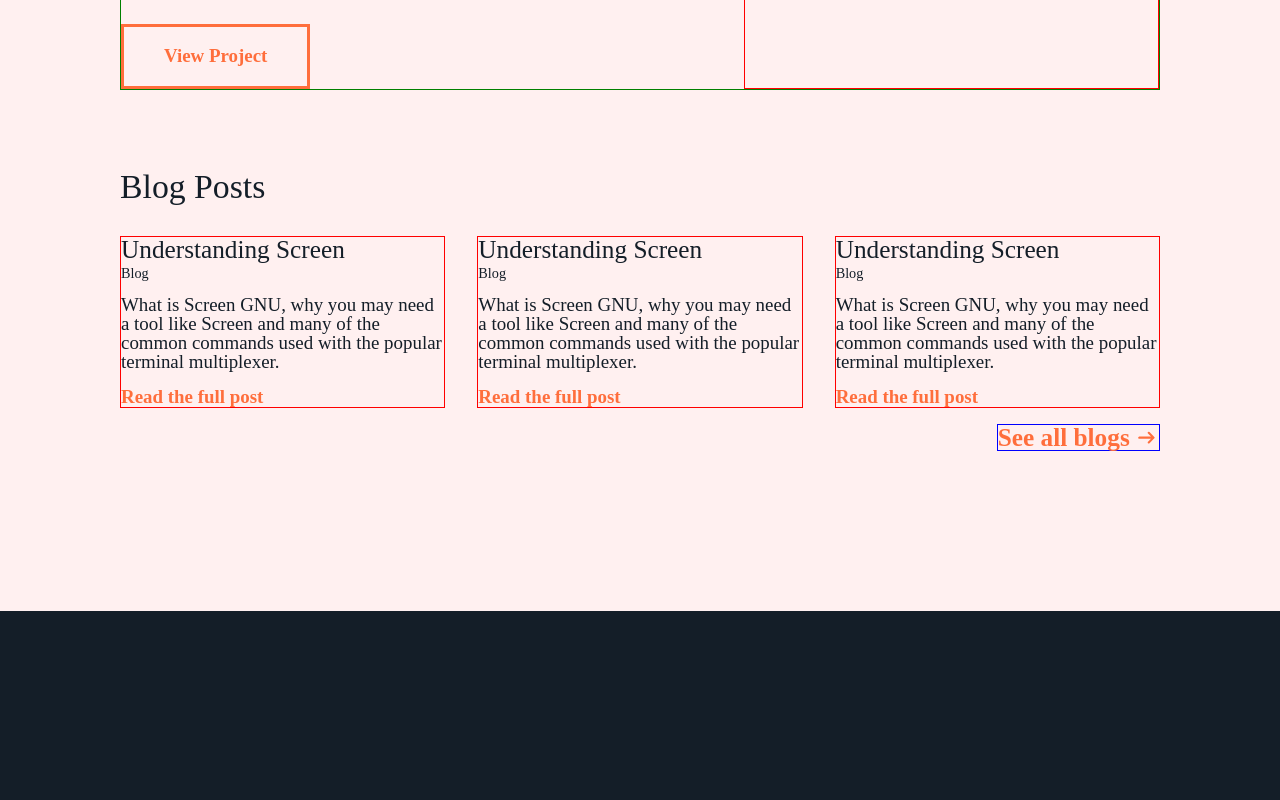
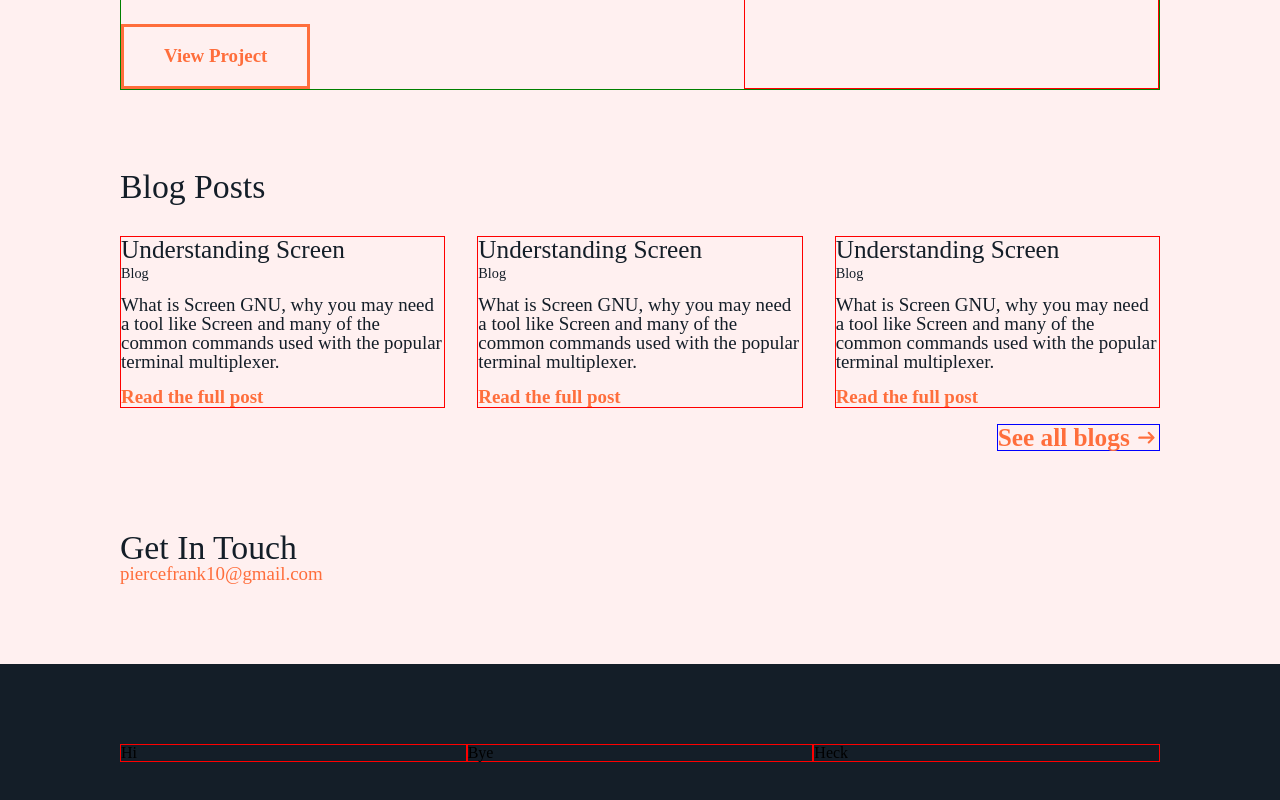
Before and after one commit to llleeeaaannn/portfolio, a React (Create React App) app: page / in a window 1280 px wide. Shown: the part 2479-3279 px from the top of the page. Before the commit the page ends 3090 px from the top, so only its background shows below. Built offline with nearby package versions, Linux system fonts and the light colour scheme.

Commit message:
began contact and footer components

```diff
--- /dev/null
+++ b/src/components/contact.js
@@ -0,0 +1,13 @@
+import styles from '../styles/contact.module.css';
+
+const Contact = () => {
+
+  return (
+    <div className={styles.contact}>
+      <h2>Get In Touch</h2>
+      <a className={styles.email} href="mailto:piercefrank10@gmail.com">piercefrank10@gmail.com</a>
+    </div>
+  )
+}
+
+export default Contact;
--- /dev/null
+++ b/src/components/footer.js
@@ -0,0 +1,22 @@
+import styles from '../styles/footer.module.css';
+
+const Footer = () => {
+
+  return (
+    <footer className={styles.footer}>
+      <div className={styles.overview}>
+        Hi
+      </div>
+
+      <div className={styles.links}>
+        Bye
+      </div>
+
+      <div className={styles.social}>
+        Heck
+      </div>
+    </footer>
+  )
+}
+
+export default Footer;
--- /dev/null
+++ b/src/styles/contact.module.css
@@ -0,0 +1,15 @@
+.contact {
+  display: flex;
+  flex-direction: column;
+}
+
+.contact h2 {
+  color: var(--navy);
+  font-size: var(--fs-lg);
+}
+
+.email {
+  color: var(--orange);
+  font-size: var(--fs-base);
+  text-decoration: none;
+}
--- /dev/null
+++ b/src/styles/footer.module.css
@@ -0,0 +1,22 @@
+.footer {
+  display: grid;
+  grid-template-columns: repeat(3, 1fr);
+  width: 100%;
+  padding: 5rem 7.5rem;
+}
+
+.footer > div {
+  border: 1px solid red;
+}
+
+.overview {
+
+}
+
+.links {
+
+}
+
+.social {
+
+}
--- a/src/views/home.js
+++ b/src/views/home.js
@@ -1,7 +1,9 @@
 import styles from '../styles/home.module.css';
 import Intro from '../components/intro';
 import About from '../components/about';
+import Footer from '../components/footer';
 import Skills from '../components/skills';
+import Contact from '../components/contact';
 import BlogList from '../components/bloglist';
 import ProjectList from '../components/projectlist';
 
@@ -15,7 +17,9 @@ const Home = () => {
         <Skills />
         <ProjectList />
         <BlogList />
+        <Contact />
       </div>
+      <Footer />
     </div>
   )
 }
```
